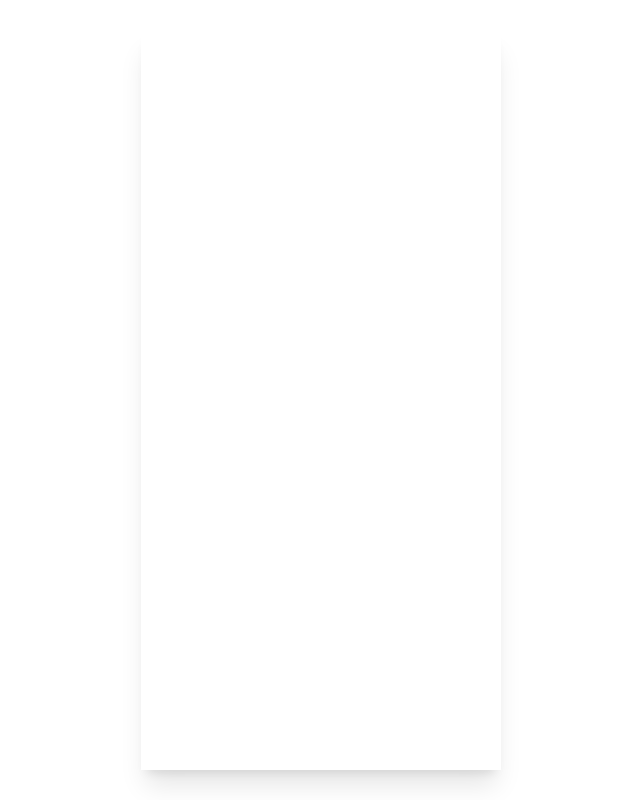
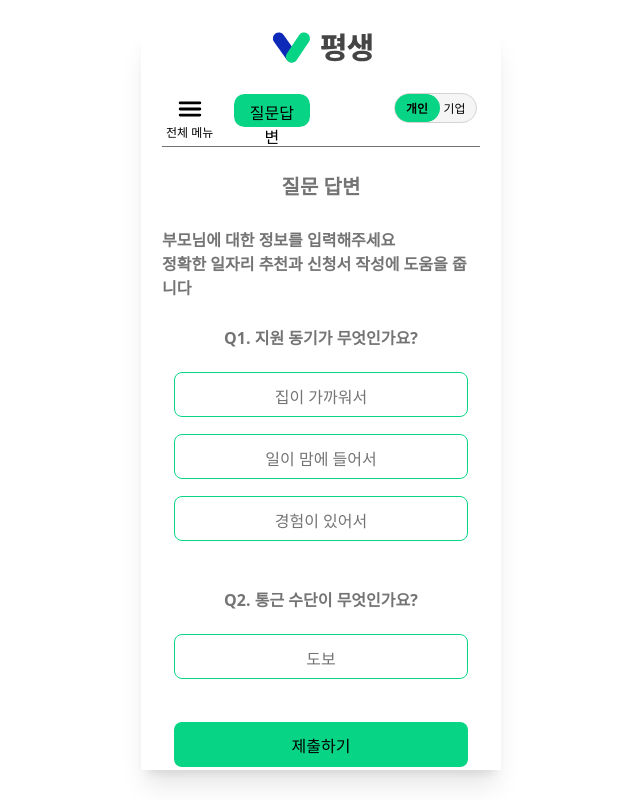
Before and after one commit to PyeongSaeng/PyeongSaeng-FE, a React (Vite) app: page /jobs/recommend/1/apply/question/detail in a window 1280 px wide. Before the commit this address had no page. Shown: the whole page, without its empty margins (319-959 px from the left). Built offline with nearby package versions, Linux system fonts and the light colour scheme; a web font is replaced by a local one.

Commit message:
feat: 추가질문답변 세부페이지 라우팅 추가

```diff
--- /dev/null
+++ b/src/pages/Personal/ExtraQuestionsPage.tsx
@@ -0,0 +1,100 @@
+import { useState } from 'react';
+import OptionButton from '../../shared/components/buttons/OptionButton';
+import Topbar from '../../shared/components/topbar/Topbar';
+import GreenButton from '../../shared/components/buttons/GreenButton';
+
+const questions = [
+  {
+    id: 1,
+    question: '지원 동기가 무엇인가요?',
+    options: ['집이 가까워서', '일이 맘에 들어서', '경험이 있어서'],
+  },
+  {
+    id: 2,
+    question: '통근 수단이 무엇인가요?',
+    options: ['도보', '자차', '대중교통', '택시', '기타'],
+  },
+  {
+    id: 3,
+    question: '통근 시간이 얼마나 되나요?',
+    options: [
+      '30분 이내',
+      '30분 이상 1시간 미만',
+      '1시간 이상 2시간 미만',
+      '2시간 이상',
+    ],
+  },
+  {
+    id: 4,
+    question: '야간 작업이 가능한가요?',
+    options: ['YES', 'NO'],
+  },
+  {
+    id: 5,
+    question: '특별하게 원하는 파트가 있나요?',
+    options: ['A', 'B', 'C', 'D'],
+  },
+];
+
+const ExtraQuestions = () => {
+  const [selectedOptions, setISelectedOptions] = useState<{
+    [key: number]: string;
+  }>({});
+
+  const handleOptionClick = (questionId: number, option: string) => {
+    setISelectedOptions((prev) => {
+      if (prev[questionId] === option) {
+        const updated = { ...prev };
+        delete updated[questionId];
+        return updated;
+      }
+      return { ...prev, [questionId]: option };
+    });
+  };
+
+  const handleSubmit = (e: React.FormEvent) => {
+    e.preventDefault();
+    console.log('제출 완료: ', selectedOptions);
+  };
+
+  return (
+    <div>
+      <Topbar>
+        <form
+          className="flex flex-col items-center justify-center pt-[25px] text-[#747474] gap-[26px]"
+          onSubmit={handleSubmit}
+        >
+          <span className="text-[20px] font-semibold">질문 답변</span>
+          <div className="flex flex-col text-[16px] font-semibold">
+            <span>부모님에 대한 정보를 입력해주세요</span>
+            <span>정확한 일자리 추천과 신청서 작성에 도움을 줍니다</span>
+          </div>
+          <div className="h-[370px] overflow-y-scroll scrollbar-hide">
+            {questions.map((q) => (
+              <div className="pb-[30px]">
+                <div className="flex justify-center pb-[22px] font-semibold">
+                  Q{q.id}. {q.question}
+                </div>
+                <ul className="flex flex-col items-center">
+                  {q.options.map((option) => (
+                    <li className="mb-[17px]" key={q.id}>
+                      <OptionButton
+                        clicked={selectedOptions[q.id] === option}
+                        onClick={() => handleOptionClick(q.id, option)}
+                      >
+                        {option}
+                      </OptionButton>
+                    </li>
+                  ))}
+                </ul>
+              </div>
+            ))}
+          </div>
+          <GreenButton>제출하기</GreenButton>
+        </form>
+      </Topbar>
+    </div>
+  );
+};
+
+export default ExtraQuestions;
--- a/src/routes/index.tsx
+++ b/src/routes/index.tsx
@@ -1,8 +1,8 @@
 import { Routes, Route } from 'react-router-dom';
-import Home from '../pages/Personal/Home';
+import Home from '../pages/Personal/HomePage';
 import JobRecommendationPage from '../pages/Personal/JobRecommendationPage';
 import JobDetailPage from '../pages/Personal/JobDetailPage';
-import ExtraQuestions from '../pages/Personal/ExtraQuestions';
+import ExtraQuestions from '../pages/Personal/ExtraQuestionDetailPage';
 
 const AppRoutes = () => {
   return (
@@ -20,6 +20,10 @@ const AppRoutes = () => {
         path="/jobs/recommend/:id/apply/question"
         element={<ExtraQuestions />}
       ></Route>
+      <Route
+        path="/jobs/recommend/:id/apply/question/detail"
+        element={<ExtraQuestions />}
+      ></Route>
       <Route path="/jobs/saved" element={<></>}></Route>
       <Route path="/jobs/drafts" element={<></>}></Route>
       <Route path="/my" element={<></>}></Route>
```
Also changed, not shown: src/pages/Personal/ExtraQuestionDetailPage.tsx (renamed from src/pages/Personal/ExtraQuestions.tsx), src/pages/Personal/HomePage.tsx (renamed from src/pages/Personal/Home.tsx).
